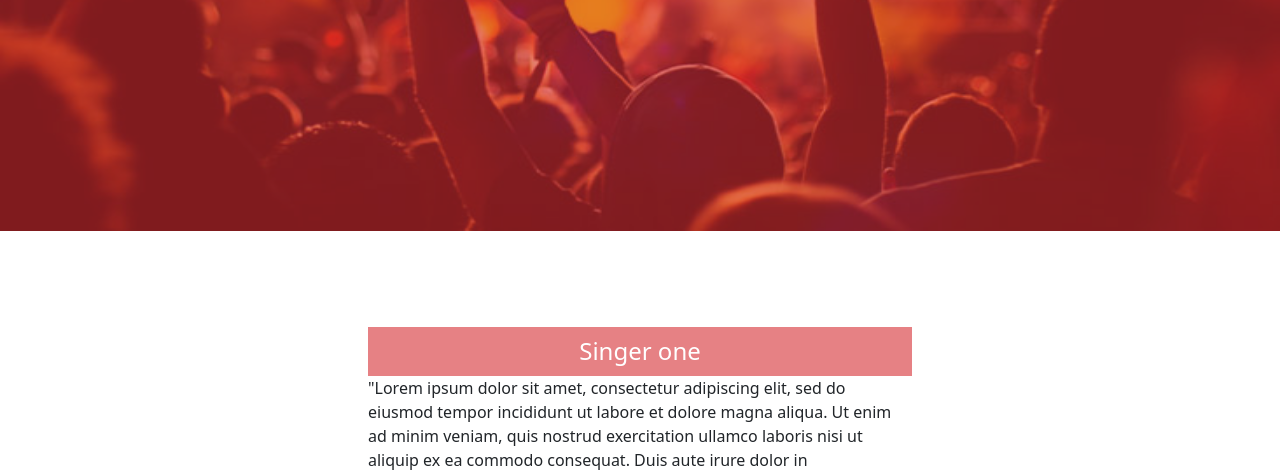
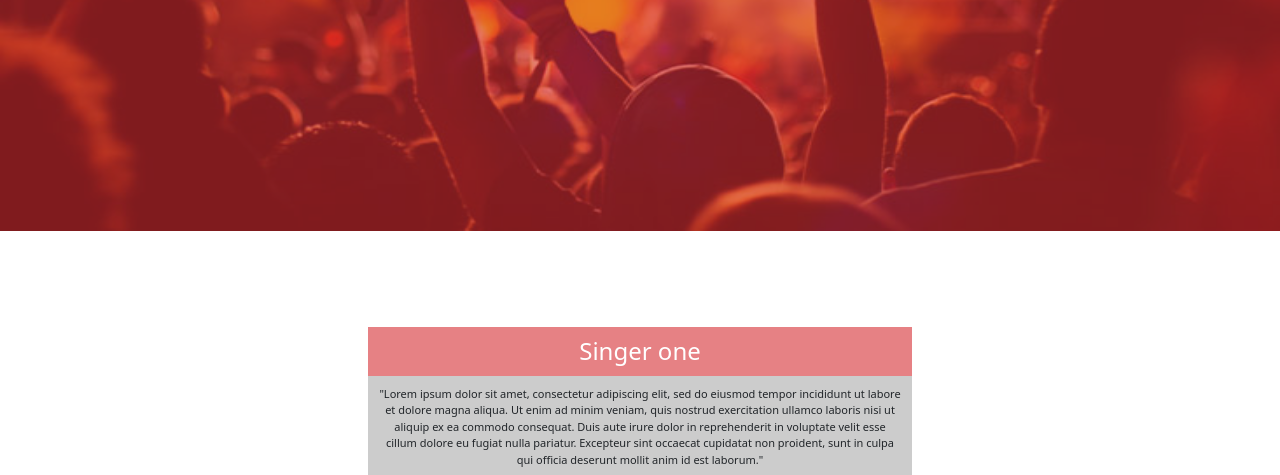
Before and after one commit to mostafaAboelhadid/party, a plain HTML site: page index.html in a window 1280 px wide. Shown: the part 319-794 px from the top of the page. Drawn offline with Linux system fonts and the light colour scheme.

Commit message:
add singers slider animation

```diff
--- a/css/style.css
+++ b/css/style.css
@@ -64,12 +64,13 @@ h1 {
     cursor: pointer;
     font-size: 24px !important;
 }
-.singers p{
+.singers article{
     padding: 10px;
     background-color: #ccc;
     font-size: 11px;
     margin: 0;
     text-align: center;
+    display: none;
 }
 
 /* detailes */
--- a/js/main.js
+++ b/js/main.js
@@ -0,0 +1,23 @@
+
+
+
+
+
+
+
+
+
+
+
+
+
+
+$(document).ready(function () {
+    $(".singers article:first").css("display", "block");
+    $('.singers h3').click(function () {
+        $(this).next().slideToggle(500);
+        $(".singers article").not($(this).next()).slideUp(500);
+    });
+
+
+})
```
